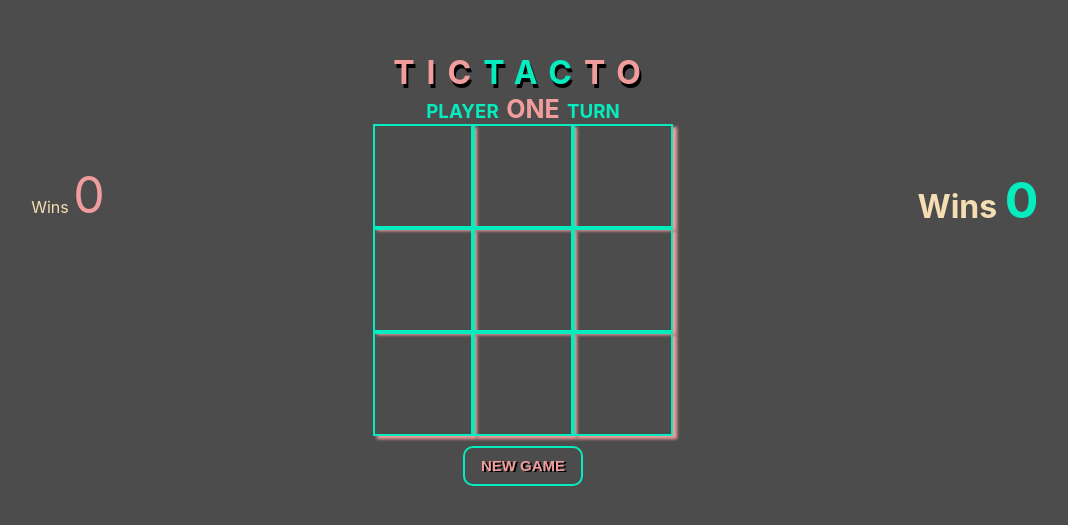
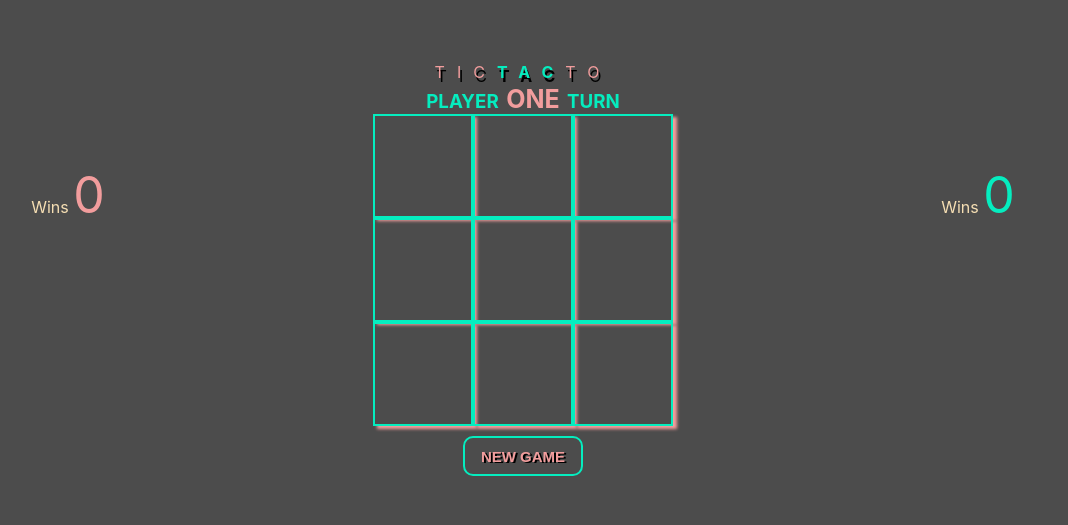
Before and after one commit to soft-engg/tiktacto-react-game, a React (Create React App) app: page / in a window 1280 px wide. Shown: the part 131-656 px from the top of the page, without its empty margins (117-1185 px from the left). Built offline with nearby package versions, Linux system fonts and the light colour scheme.

Commit message:
fixed the bug in all  heading

```diff
--- a/src/components/tictac.jsx
+++ b/src/components/tictac.jsx
@@ -134,11 +134,11 @@ function Tictacto() {
     return <div className="top_most">
         <div className="result_div">
             <p className="first_victories">Wins <span>{vCount[0]}</span></p>
-            {winner === "player1" ? <h1 className="p1result">player 1 Won</h1> : <h2 className="p1result"></h2>}
-            {winner === "draw" ? <h1 className="p1result">draw : No win</h1> : <h1 className="p1result"></h1>}
+            {winner === "player1" ? <p className="p1result">player 1 Won</p> : <p className="p1result"></p>}
+            {winner === "draw" ? <p className="p1result">draw : No win</p> : <p className="p1result"></p>}
         </div>
         <div className="parent_div">
-            <h1 className="title">Tic<span>tac</span>to</h1>
+            <p className="title">Tic<span>tac</span>to</p>
             <h3>player <span>{player === true ? "one" : "two"}</span>  turn </h3>
             <div className="outer_div">
 
@@ -160,9 +160,9 @@ function Tictacto() {
 
         </div >
         <div className="result_div">
-            <h1 className="second_victories">Wins <span>{vCount[1]}</span></h1>
-            {winner === "player2" ? <h1 className="p2result">player 2 Won</h1> : <h2 className="p2result"></h2>}
-            {winner === "draw" ? <h1 className="p2result">draw :no win</h1> : <h1 className="p2result"></h1>}
+            <p className="second_victories">Wins <span>{vCount[1]}</span></p>
+            {winner === "player2" ? <p className="p2result">player 2 Won</p> : <p className="p2result"></p>}
+            {winner === "draw" ? <p className="p2result">draw :no win</p> : <p className="p2result"></p>}
         </div>
     </div>
 
```
